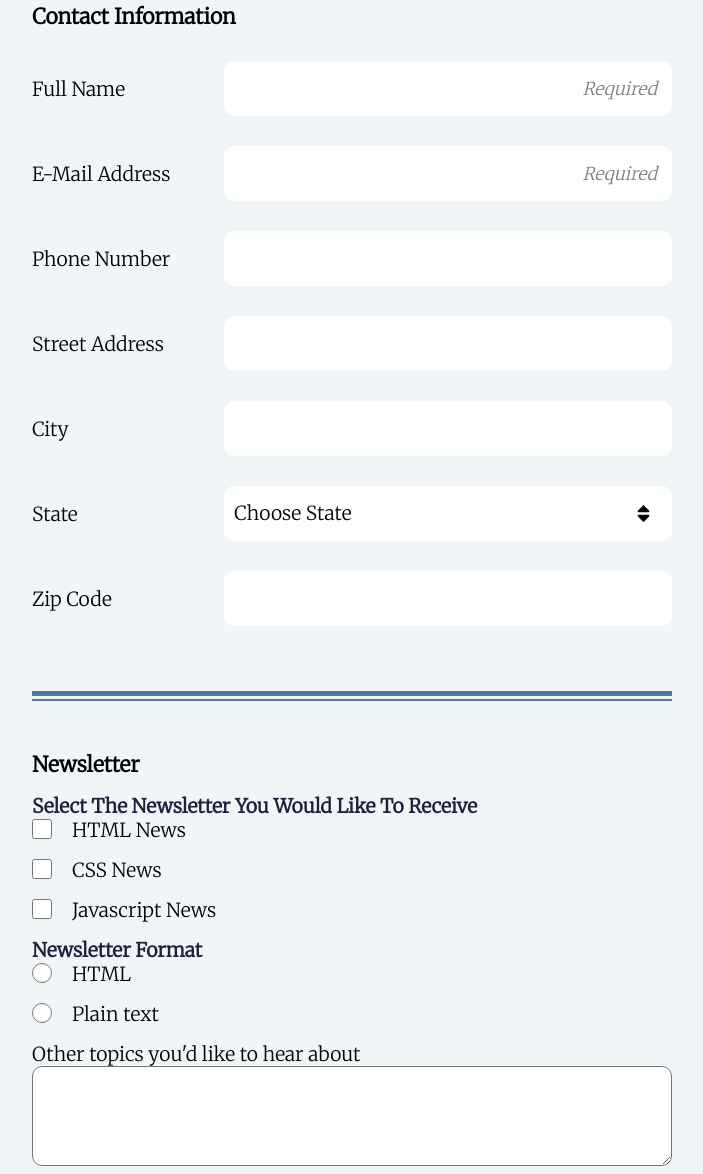
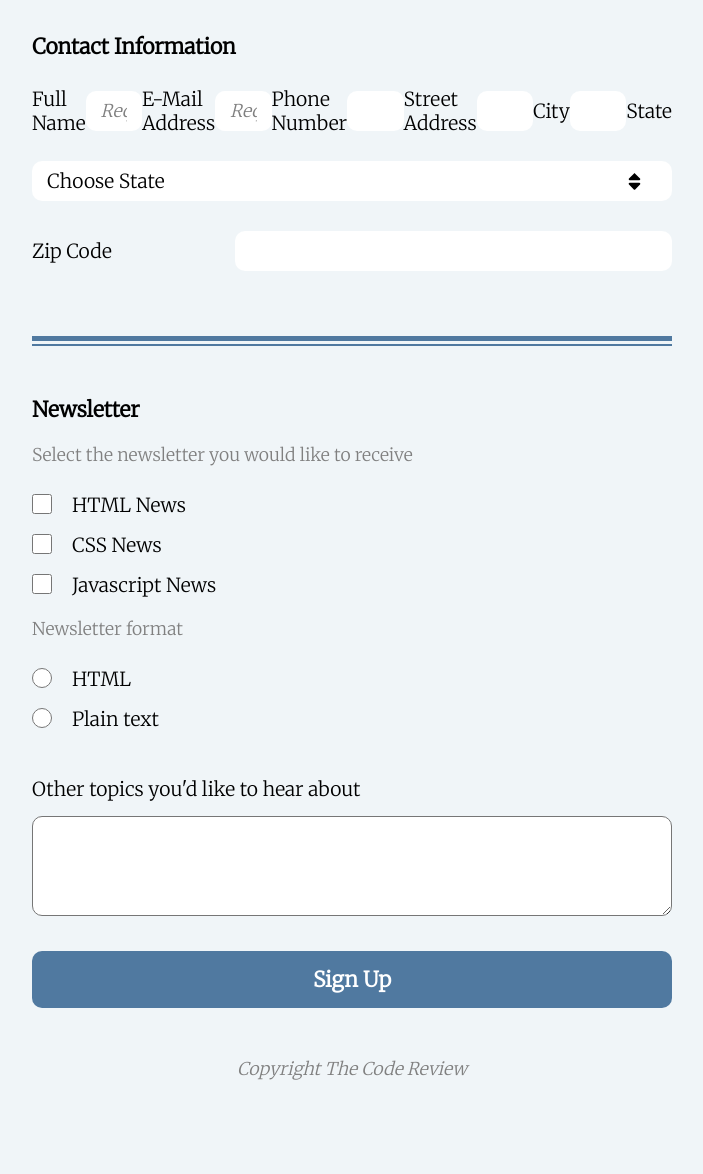
Before and after one commit to BMagda2911/online_registration_v4, a plain HTML site: page index.html in a window 1280 px wide. Shown: the part 279-1453 px from the top of the page, without its empty margins (288-991 px from the left). After the commit the page ends 1394 px from the top, so only its background shows below. Drawn offline with Linux system fonts and the light colour scheme.

Commit message:
flex display for input+label in contact info needs work

```diff
--- a/index.html
+++ b/index.html
@@ -101,10 +101,10 @@
         <input type="number" id="zipcode" name="user_zipcode">
       </fieldset>
       <hr>
-      <fieldset>
+      <fieldset class="newsletter-field">
         <legend>Newsletter</legend>
 
-        <label class="sub-headline">Select the newsletter you would like to receive</label><br>
+        <p>Select the newsletter you would like to receive</p><br>
         <input type="checkbox" id="html_news" value="newsletter_html_news" name="user_news">
         <label for="html_news" class="form-holder">HTML News</label><br>
 
@@ -114,12 +114,12 @@
         <input type="checkbox" id="javascript_news" value="newsletter_javascript_news" name="user_news">
         <label for="javascript_news" class="form-holder">Javascript News</label><br>
 
-        <label class="sub-headline">Newsletter format</label><br>
+        <p>Newsletter format</p><br>
 
-        <input type="radio" id="newsletter_format" value="under_13" name="user_choice_html">
+        <input type="radio" id="html" value="newsletter_html_format" name="user_choice_html">
         <label for="html" class="form-holder">HTML</label><br>
 
-        <input type="radio" id="plain_text" value="plain_text" name="user_choice_text">
+        <input type="radio" id="plain_text" value="newsletter_plain_text" name="user_choice_text">
         <label for="plain_text" class="form-holder">Plain text</label><br>
 
         <label for="newsletter_bio">Other topics you'd like to hear about</label><br>
--- a/styles.css
+++ b/styles.css
@@ -56,9 +56,22 @@ form {
 }
 
 form p {
-  padding: 0 33px 15px 30px;
+  padding: 0 33px;
   color: grey;
+}
+
+p:first-of-type {
   text-align: center;
+}
+
+.newsletter-field p {
+  padding: 0;
+  margin: 5px 0;
+  text-align: start;
+}
+
+textarea {
+  margin-top: 15px;
 }
 
 input[type="text"],
@@ -71,7 +84,6 @@ select {
   box-sizing: border-box;
   display: flex;
   align-items: center;
-
   width: 100%;
   height: 40px;
   background: white;
@@ -125,18 +137,22 @@ input[type=checkbox] {
   position: relative;
   top: 1px;
   display: inline-block;
-  margin-bottom: 10px;
+  margin-bottom: 15px;
+}
+
+#zipcode {
+  width: 50%;
 }
 
 .form-holder {
   position:absolute;
   display: inline-block;
   padding-left: 15px;
-  margin-bottom: 10px;
+  margin-bottom: 15px;
 }
 
-.sub-headline {
-  padding: 10px 0 10px 0;
+#plain_text {
+  margin-bottom: 30px;
 }
 
 textarea {
@@ -176,7 +192,7 @@ button:hover {
   padding: 20px 0;
 }
 
-/* -- media queries --*/
+/* -- media query --*/
 
 @media (min-width: 768px) {
   .body-container,
@@ -186,20 +202,39 @@ button:hover {
   textarea {
     font-size: 1.1em;
   }
+
   .inner-body-wrapper {
     width: 50%;
     max-width: 700px;
     margin: 0 auto;
   }
+
   .top-page-headline {
     margin: 0 auto;
     width: 100%;
   }
+
+  .sub-headline {
+    padding-top: 50px;
+  }
+
   hr {
     margin: 50px 0;
   }
-  fieldset {
+
+  #zipcode {
+    width: 30%;
+  }
+
+  fieldset,
+  .newsletter-field label {
     margin: 0;
+  }
+
+  form p {
+    padding: 0;
+    text-align: start;
+    color: grey;
   }
 
   .contact-info-field {
@@ -207,19 +242,22 @@ button:hover {
     flex-flow: row wrap;
     align-items: center;
   }
-  .contact-info-field label {
-    padding-right: 5px;
-    width: 30%;
-    display: inline;
+
+  .contact-info-field > label {
+    flex: 1;
   }
+  .contact-info-field > input {
+    flex: 2;
+  }
+/*
   .contact-info-field input,
   .contact-info-field select {
     display: inline;
     padding: 10px;
     vertical-align: middle;
-    width: 70%;
+    width: 100%;
     height: 55px;
-  }
+  }*/
 
   input[type=radio],
   input[type=checkbox],
@@ -232,14 +270,21 @@ button:hover {
     width: 20px;
     height: 20px;
   }
+
+  #plain_text {
+    margin-bottom: 50px;
+  }
+
   .form-holder {
     padding-left: 20px;
   }
+
   button {
     width: 100%;
     padding: 15px 0;
     margin: 30px auto;
   }
+
   .text-copyright {
     padding: 20px 0;
     margin-bottom: 15px;
```
